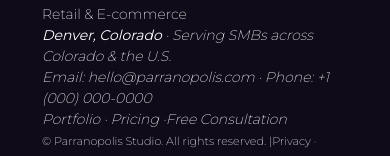
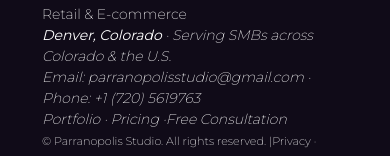
Before and after one commit to parranopolis/Parranopolis-Studio, a Next.js app: page / in a window 390 px wide. Shown: the part 5380-5536 px from the top of the page. Built offline with nearby package versions, Linux system fonts and the light colour scheme.

Commit message:
changin the phone number

```diff
--- a/src/app/page.tsx
+++ b/src/app/page.tsx
@@ -291,8 +291,8 @@
     {/* <!-- Location / Contact --> */}
     <address className="footer-contact" aria-label="Location & Contact">
       <p><strong>Denver, Colorado</strong> · Serving SMBs across Colorado & the U.S.</p>
-      <p>Email: <a href="mailto:hello@parranopolis.com">hello@parranopolis.com</a> ·
-         Phone: <a href="tel:+1-000-000-0000">+1 (000) 000-0000</a></p>
+      <p>Email: <a href="mailto:parranopolisstudio@gmail.com">parranopolisstudio@gmail.com</a> ·
+         Phone: <a href="tel:+1-720-561-9763">+1 (720) 5619763</a></p>
       <p><a href="/portfolio">Portfolio</a> · <a href="/pricing">Pricing</a> ·
          <a href="/contact">Free Consultation</a></p>
     </address>
@@ -316,8 +316,8 @@
     "contactPoint": [{
       "@type": "ContactPoint",
       "contactType": "sales",
-      "email": "hello@parranopolis.com",
-      "telephone": "+1-000-000-0000",
+      "email": "parranopolisstudio@gmail.com",
+      "telephone": "+1-720-561-9763",
       "areaServed": "US"
     }],
     "sameAs": [
```
